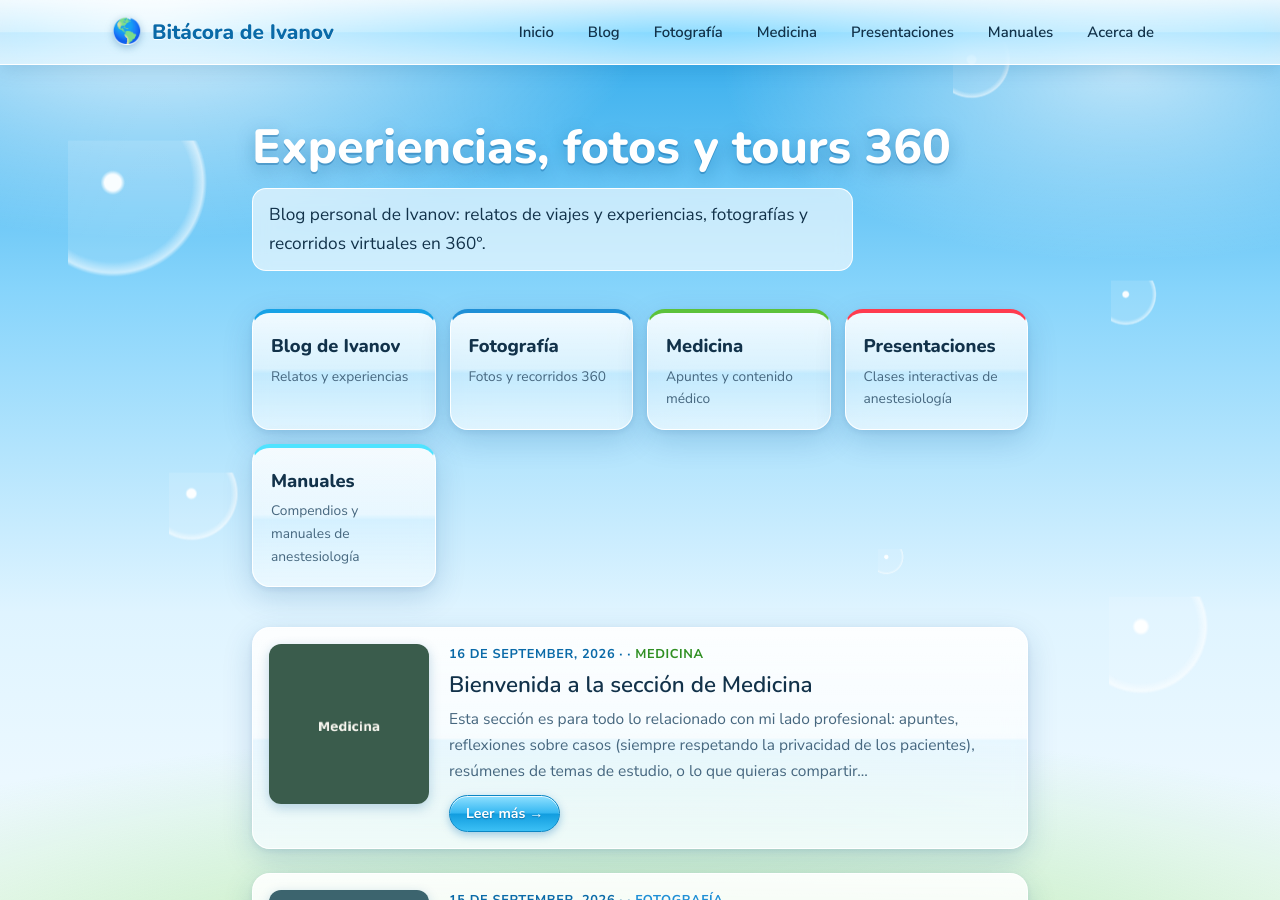
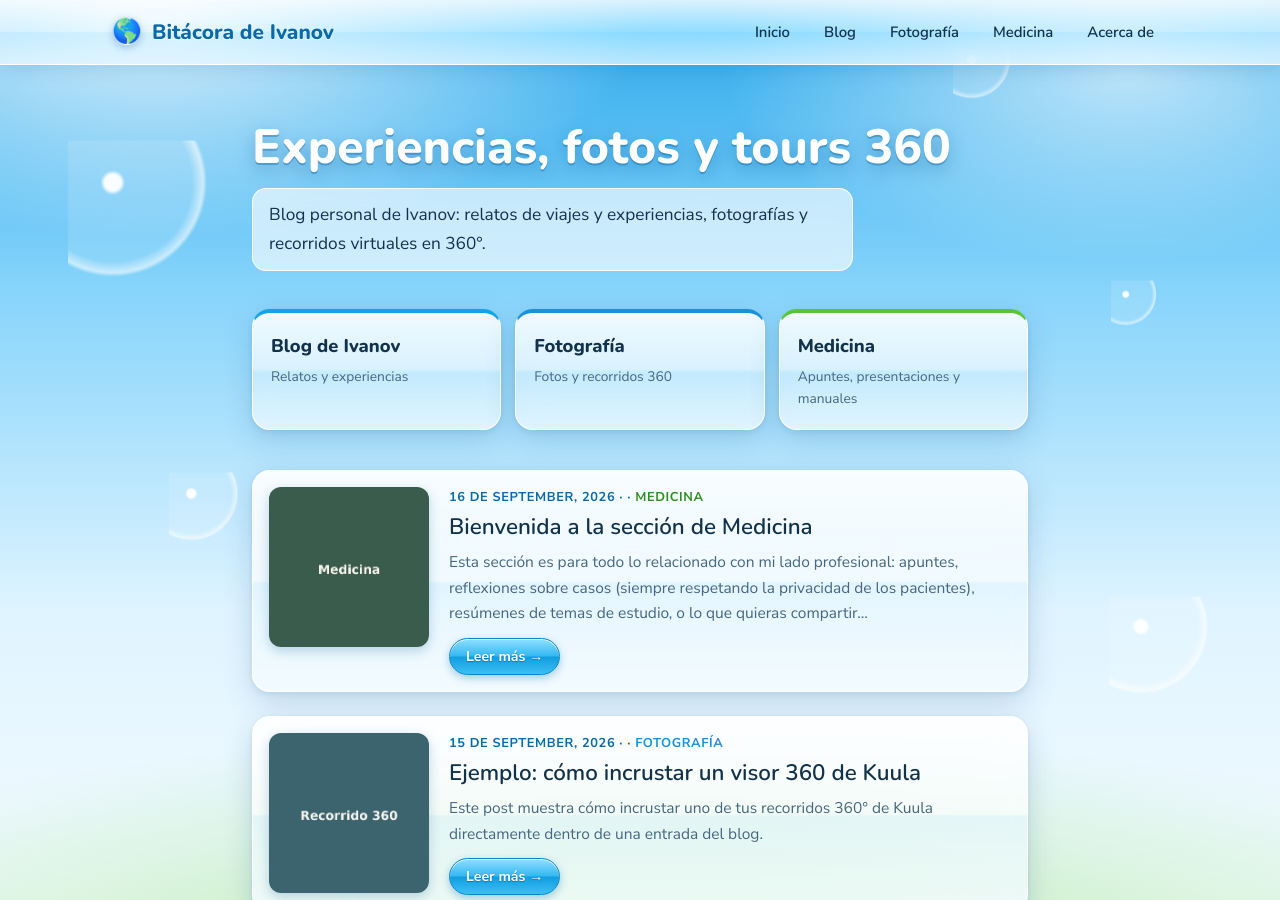
Before and after one commit to Ivarock/Ivarock.github.io, a Jekyll site: the page built from index.html, in a window 1280 px wide and 900 px high. Built offline with Jekyll 4.4.1, drawn with Linux system fonts in a browser that asks for light colours; the list of posts is cut into pages by our own code.

Commit message:
Mueve Presentaciones y Manuales dentro de Medicina

```diff
--- a/_layouts/category.html
+++ b/_layouts/category.html
@@ -8,6 +8,7 @@ layout: default
   {% endif %}
 </section>
 
+{% if page.secciones_medicina %}{% include medicina-secciones.html %}{% endif %}
 {% if page.galeria_360 %}{% include galeria-360.html %}{% endif %}
 
 {% assign section_posts = site.posts | where: "category", page.category %}
--- a/_layouts/default.html
+++ b/_layouts/default.html
@@ -29,8 +29,6 @@
         <a href="{{ '/blog/' | relative_url }}">Blog</a>
         <a href="{{ '/fotografia/' | relative_url }}">Fotografía</a>
         <a href="{{ '/medicina/' | relative_url }}">Medicina</a>
-        <a href="{{ '/presentaciones/' | relative_url }}">Presentaciones</a>
-        <a href="{{ '/manuales/' | relative_url }}">Manuales</a>
         <a href="{{ '/acerca-de/' | relative_url }}">Acerca de</a>
       </nav>
     </div>
--- a/_layouts/home.html
+++ b/_layouts/home.html
@@ -20,15 +20,7 @@ layout: default
   </a>
   <a class="section-nav__item section-nav__item--medicina" href="{{ '/medicina/' | relative_url }}">
     <span class="section-nav__label">Medicina</span>
-    <span class="section-nav__desc">Apuntes y contenido médico</span>
-  </a>
-  <a class="section-nav__item section-nav__item--presentaciones" href="{{ '/presentaciones/' | relative_url }}" style="border-top-color:#FF3B4F">
-    <span class="section-nav__label">Presentaciones</span>
-    <span class="section-nav__desc">Clases interactivas de anestesiología</span>
-  </a>
-  <a class="section-nav__item section-nav__item--manuales" href="{{ '/manuales/' | relative_url }}" style="border-top-color:#4FE3FF">
-    <span class="section-nav__label">Manuales</span>
-    <span class="section-nav__desc">Compendios y manuales de anestesiología</span>
+    <span class="section-nav__desc">Apuntes, presentaciones y manuales</span>
   </a>
 </nav>
 
```
